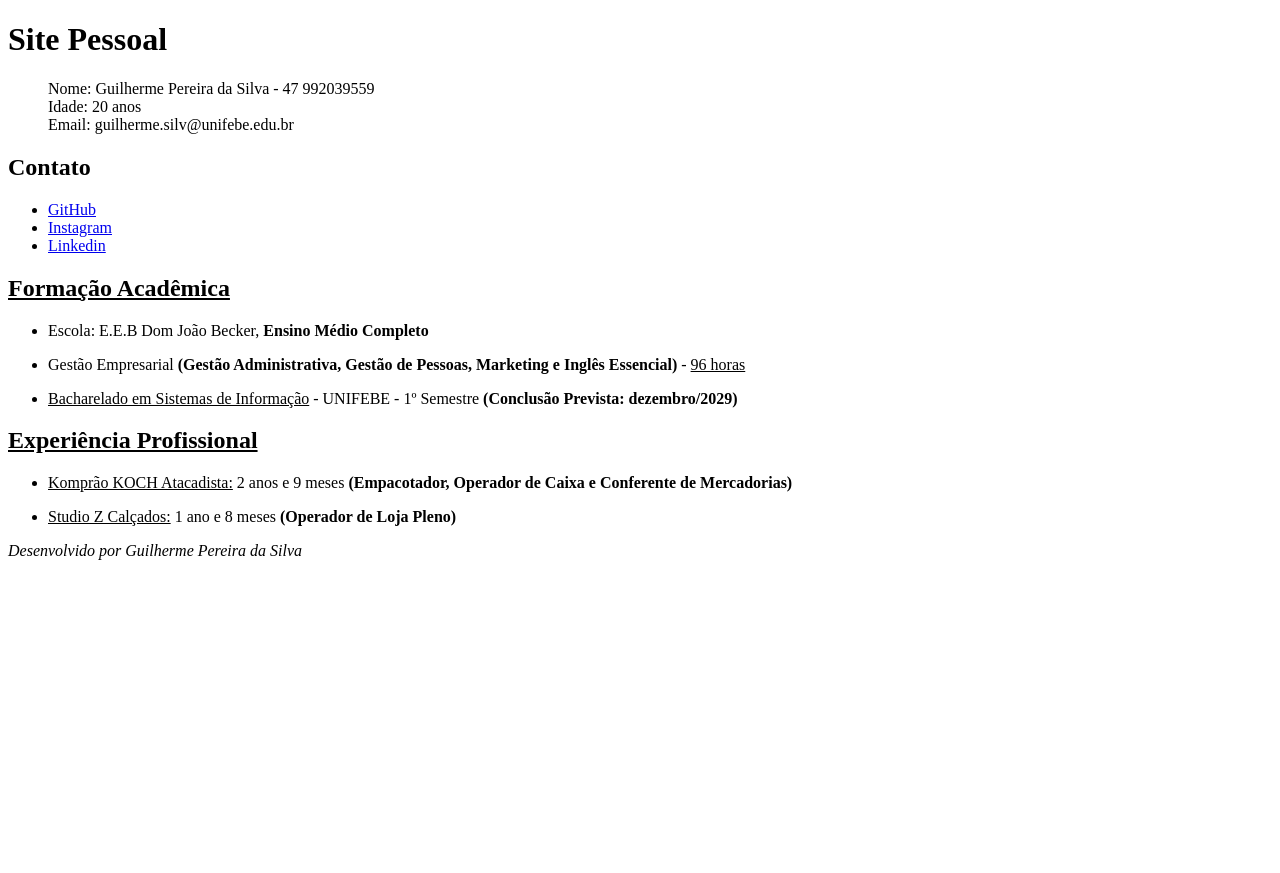
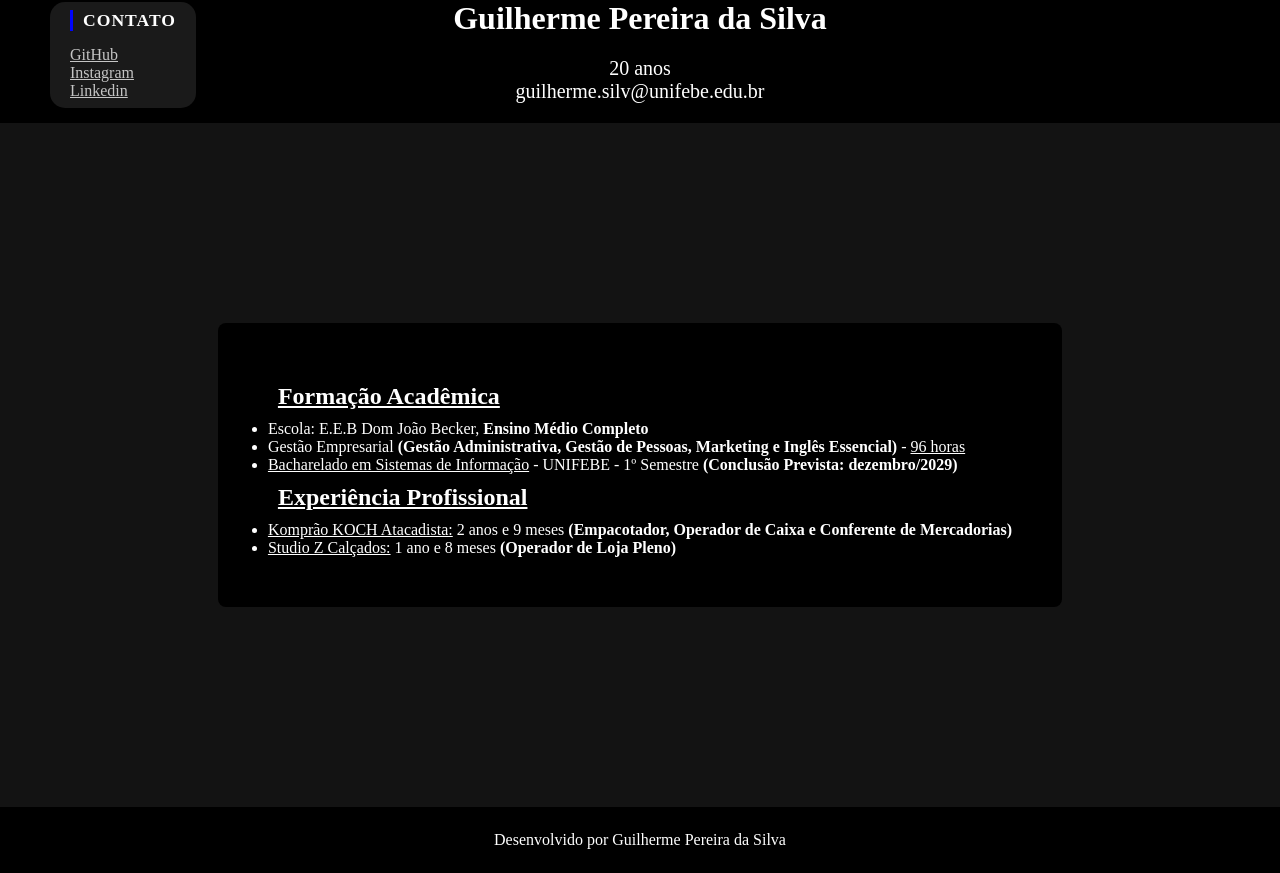
Before and after one commit to guilhermesilv-dev/Site-Pessoal, a plain HTML site: page index..html in a window 1280 px wide. Before the commit the page ends 800 px from the top, so only its background shows below. Drawn offline with Linux system fonts and the light colour scheme.

Commit message:
Add files via upload

```diff
--- a/index..html
+++ b/index..html
@@ -1,42 +1,40 @@
 <!DOCTYPE html>
-<html>
-    <head>
-<title>
-    Meu Site Pessoal
-</title>
-    </head>
+<html lang="pt-br">
+<head>
+    <meta charset="UTF-8">
+    <meta name="viewport" content="width=device-width, initial-scale=1.0">
+
+    <title>Portfolio Pessoal</title>
+
+</head>
+
     <body>
         <header>
-            <h1>Site Pessoal</h1>
-            <div>
+            <h1>Guilherme Pereira da Silva</h1>
+            <div class="topo">
                 <ul>
-                    Nome: Guilherme Pereira da Silva - 47 992039559
-                    <br>Idade: 20 anos
-                    <br>Email: guilherme.silv@unifebe.edu.br
+                    20 anos
+                    <br>guilherme.silv@unifebe.edu.br
                 </ul>
             </div>
-            <nav>
+            <nav class="links">
                 <h2>Contato</h2>
-                <ul>
-                    <li>
-                        <a target="_blank" href="https://github.com/guilhermesilv-dev">GitHub</a>
-                    </li>
-                    <li>
-                        <a target="_blank" href="https://www.instagram.com/gui_.prt/">Instagram</a>
-                    </li>
-                    <li>
-                        <a target="_blank" href="https://www.linkedin.com/in/guilherme-pereira-5396273b6/">Linkedin</a>
-                    </li>
-                </ul>
+
+                <a target="_blank" href="https://github.com/guilhermesilv-dev">GitHub</a>
+            <br>
+                <a target="_blank" href="https://www.instagram.com/gui_.prt/">Instagram</a>
+            <br>
+                <a target="_blank" href="https://www.linkedin.com/in/guilherme-pereira-5396273b6/">Linkedin</a>
             </nav>
         </header>
+
+        <link rel="stylesheet" href="style1.css">
+
     </body>
 
-    <main>
+    <main class="conteudo">
         <section>
-     <h2>
-        <u>Formação Acadêmica</u>
-     </h2>
+     <h2><u>Formação Acadêmica</u></h2>
      <article>
         <ul>
             <li>
@@ -46,29 +44,20 @@
                 <p>Gestão Empresarial <b>(Gestão Administrativa, Gestão de Pessoas, Marketing e Inglês Essencial)</b> - <u>96 horas</u></p>
             </li>
             <li>
-                <p>
-                    <u>Bacharelado em Sistemas de Informação</u> - UNIFEBE - 1º Semestre <b>(Conclusão Prevista: dezembro/2029)</b>
-                </p>
+                <p><u>Bacharelado em Sistemas de Informação</u> - UNIFEBE - 1º Semestre <b>(Conclusão Prevista: dezembro/2029)</b></p>
             </li>
         </ul>
      </article>
         </section>
         <div>
             <section>
-                <h2>
-                    <u>Experiência Profissional</u>
-                </h2>
-
+                <h2><u>Experiência Profissional</u></h2>
                 <ul>
                     <li>
-                        <p>
-                          <u>Komprão KOCH Atacadista:</u> 2 anos e 9 meses <b>(Empacotador, Operador de Caixa e Conferente de Mercadorias)</b>
-                        </p>
+                        <p><u>Komprão KOCH Atacadista:</u> 2 anos e 9 meses <b>(Empacotador, Operador de Caixa e Conferente de Mercadorias)</b></p>
                     </li>
                     <li>
-                        <p>
-                            <u>Studio Z Calçados:</u> 1 ano e 8 meses <b>(Operador de Loja Pleno)</b>
-                        </p>
+                        <p><u>Studio Z Calçados:</u> 1 ano e 8 meses <b>(Operador de Loja Pleno)</b></p>
                     </li>
                 </ul>
             </section>
@@ -76,6 +65,6 @@
     </main>
 
     <footer>
-        <em>Desenvolvido por Guilherme Pereira da Silva</em>
+        Desenvolvido por Guilherme Pereira da Silva
     </footer>
 </html>
--- /dev/null
+++ b/style1.css
@@ -0,0 +1,77 @@
+.topo {
+    text-align: center;
+    font-size: 20px;
+    background-color: black;
+    color: white;
+    padding: 20px;
+}
+
+body {
+    display: flex;
+    flex-direction: column;
+    min-height: 100vh;
+    margin: 0;
+    background-color: rgb(19, 19, 19);
+}
+
+h1 {
+    text-align: center;
+    background-color: black;
+    color: white;
+}
+
+* {
+    margin: 0;
+    padding: 0;
+}
+
+.conteudo {
+    max-width: 800px;
+    margin: 25vh auto;
+    padding: 50px;
+    background-color: rgb(0, 0, 0);
+    border-radius: 8px;
+    color: white;
+}
+
+.conteudo h2 {
+    padding: 10px;
+}
+
+footer {
+    display: flex;
+    justify-content: center;
+    background-color: black;
+    color: white;
+    padding: 3vh;
+}
+
+.links {
+    position: absolute;
+    top: 2px;
+    left: 50px;
+    padding: 8px 20px;
+    color: white;
+    border-radius: 15px;
+    margin-right: 10px;
+    background-color: #1a1a1a;
+}
+
+.links a {
+    color: rgb(197, 197, 197);
+    margin-bottom: 8px;
+}
+
+.links a:hover {
+    color: blue;
+}
+
+.links h2 {
+    color: white;
+    text-transform: uppercase;
+    letter-spacing: 1px;
+    margin-bottom: 15px;
+    font-size: 1.1rem;
+    border-left: 3px solid rgb(0, 4, 253);
+    padding-left: 10px;
+}
```
